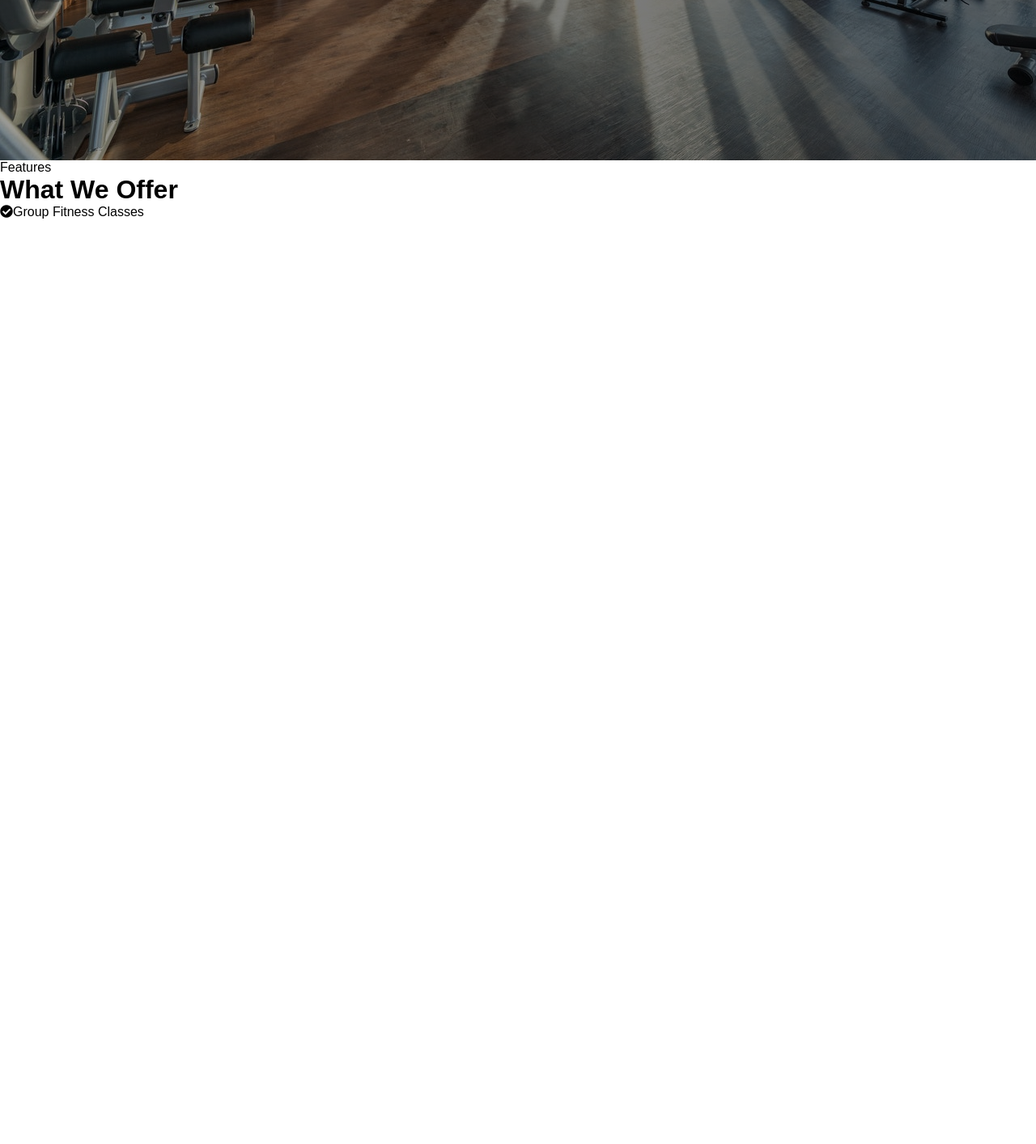
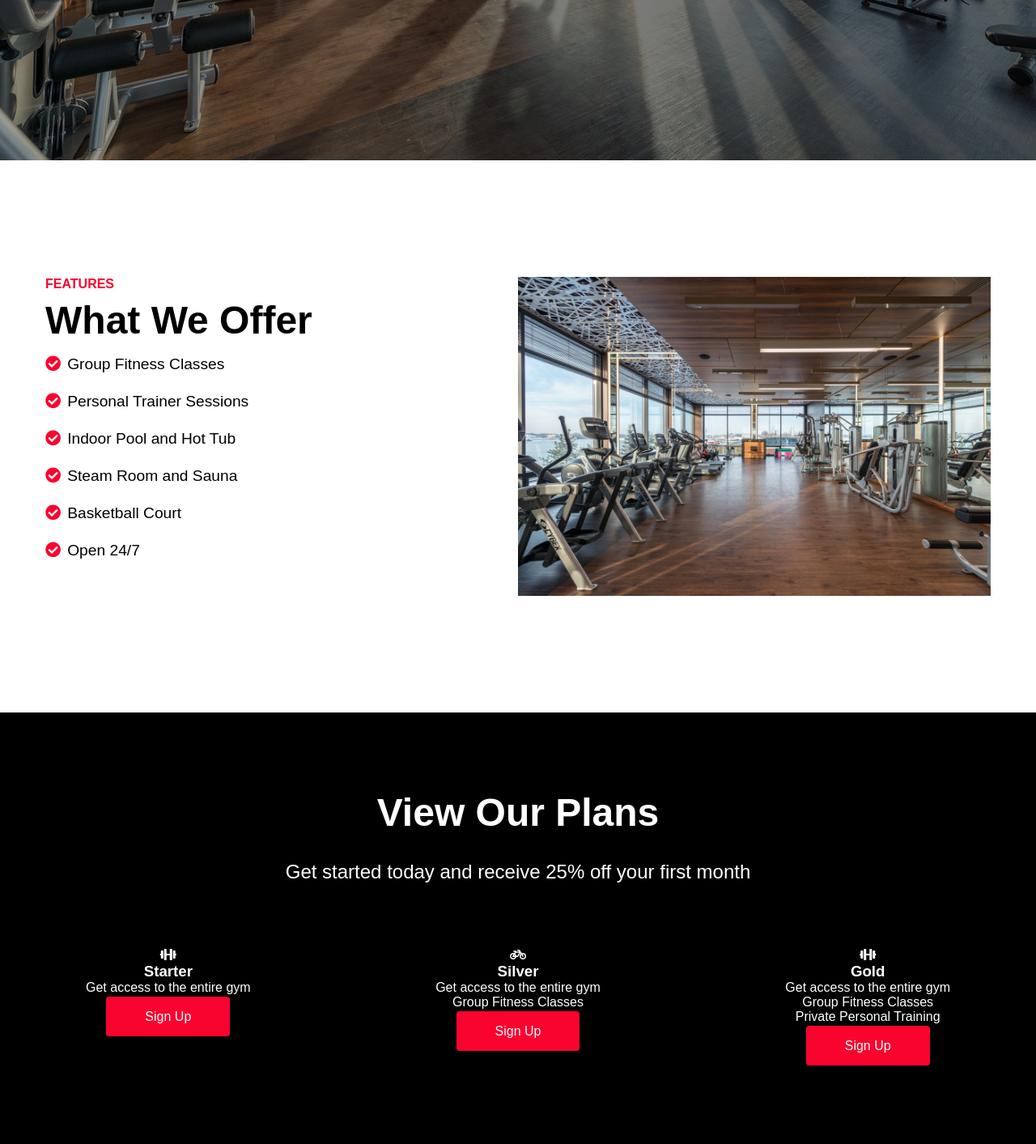
Before and after one commit to bobfdev/html-css-js-gsap-gym-site, a PHP site: page / in a window 1280 px wide. Shown: the part 662-2075 px from the top of the page at 81% size. Before the commit the page ends 932 px from the top, so only its background shows below. Run offline with PHP 8.4, Linux system fonts and the light colour scheme.

Commit message:
updated files

```diff
--- a/index.html
+++ b/index.html
@@ -45,10 +45,65 @@
                 <h1 class="services-heading">What We Offer</h1>
                 <div class="services-features">
                     <p class="services-feature"><i class="fa fa-check-circle"></i>Group Fitness Classes</p>
+                    <p class="services-feature"><i class="fa fa-check-circle"></i>Personal Trainer Sessions</p>
+                    <p class="services-feature"><i class="fa fa-check-circle"></i>Indoor Pool and Hot Tub</p>
+                    <p class="services-feature"><i class="fa fa-check-circle"></i>Steam Room and Sauna</p>
+                    <p class="services-feature"><i class="fa fa-check-circle"></i>Basketball Court</p>
+                    <p class="services-feature"><i class="fa fa-check-circle"></i>Open 24/7</p>
                 </div>
+            </div>
+            <div>
+                <img src='./images/gym-2.jpg' alt='gym' class='services-img' />
             </div>
         </div>
     </div>
+    <!-- Membership Section -->
+    <div class="membership">
+        <h1>View Our Plans</h1>
+        <p class="membership-desc">
+            Get started today and receive 25% off your first month
+        </p>
+        <div class="membership-wrapper">
+            <div class="membership-card">
+                <div class="membership-title">
+                    <i class='fas fa-dumbbell card-icon'></i>
+                    <h3>Starter</h3>
+                </div>
+                <div class="membership-perks">
+                    <p>Get access to the entire gym</p>
+                    <p>$29 per month</p>
+                </div>
+                <a href="/" class="button">Sign Up</a>
+            </div>
+            <div class="membership-card">
+                <div class="membership-title">
+                    <i class='fas fa-bicycle card-icon'></i>
+                    <h3>Silver</h3>
+                </div>
+                <div class="membership-perks">
+                    <p>Get access to the entire gym</p>
+                    <p>Group Fitness Classes</p>
+                    <p>$49 per month</p>
+                </div>
+                <a href="/" class="button">Sign Up</a>
+            </div>
+            <div class="membership-card">
+                <div class="membership-title">
+                    <i class='fas fa-dumbbell card-icon'></i>
+                    <h3>Gold</h3>
+                </div>
+                <div class="membership-perks">
+                    <p>Get access to the entire gym</p>
+                    <p>Group Fitness Classes</p>
+                    <p>Private Personal Training</p>
+                    <p>$99 per month</p>
+                </div>
+                <a href="/" class="button">Sign Up</a>
+            </div>
+        </div>
+    </div>
+    <!-- Team Section -->
+
     <script src='script.js'></script>
 </body>
 </html>
--- a/styles.css
+++ b/styles.css
@@ -148,3 +148,76 @@
 }
 
 /* Services Section */
+.services {
+    padding: 8rem calc((100vw - 1200px) / 2);
+}
+
+.services-container {
+    display: grid;
+    grid-template-columns: 1fr 1fr;
+    padding: 1rem;
+}
+
+.services-img {
+    width: 100%;
+    height: 100%;
+}
+
+.topline {
+    color: var(--red);
+    text-transform: uppercase;
+    font-weight: bold;
+    margin-bottom: 0.5rem;
+}
+
+.services-heading {
+    margin-bottom: 1rem;
+    font-size: clamp(2rem, 6vw, 3rem);
+}
+
+.services-features {
+    list-style: none;
+}
+
+.services-feature {
+    margin-bottom: 1.5rem;
+    font-size: clamp(1rem, 5vw, 1.2rem);
+}
+
+.fa-check-circle {
+    margin-right: 0.5rem;
+    color: var(--red);
+}
+
+@media screen and (max-width: 768px) {
+    .services-container {
+        grid-template-columns: 1fr;
+    }
+}
+
+/* Membership Section */
+.membership {
+    background: var(--black);
+    color: var(--white);
+    padding: 6rem calc((100vw - 1100px) / 2);
+    text-align: center;
+}
+
+.membership h1 {
+    margin-bottom: 1rem;
+    font-size: clamp(2rem, 5vw, 3rem);
+    padding: 0 1rem;
+}
+
+.membership-desc {
+    margin-bottom: 3rem;
+    font-size: clamp(1rem, 3vw, 1.5rem);
+    padding: 1rem;
+}
+
+.membership-wrapper {
+    display: flex;
+    justify-content: space-between;
+    align-items: flex-start;
+    padding: 1rem;
+}
```
